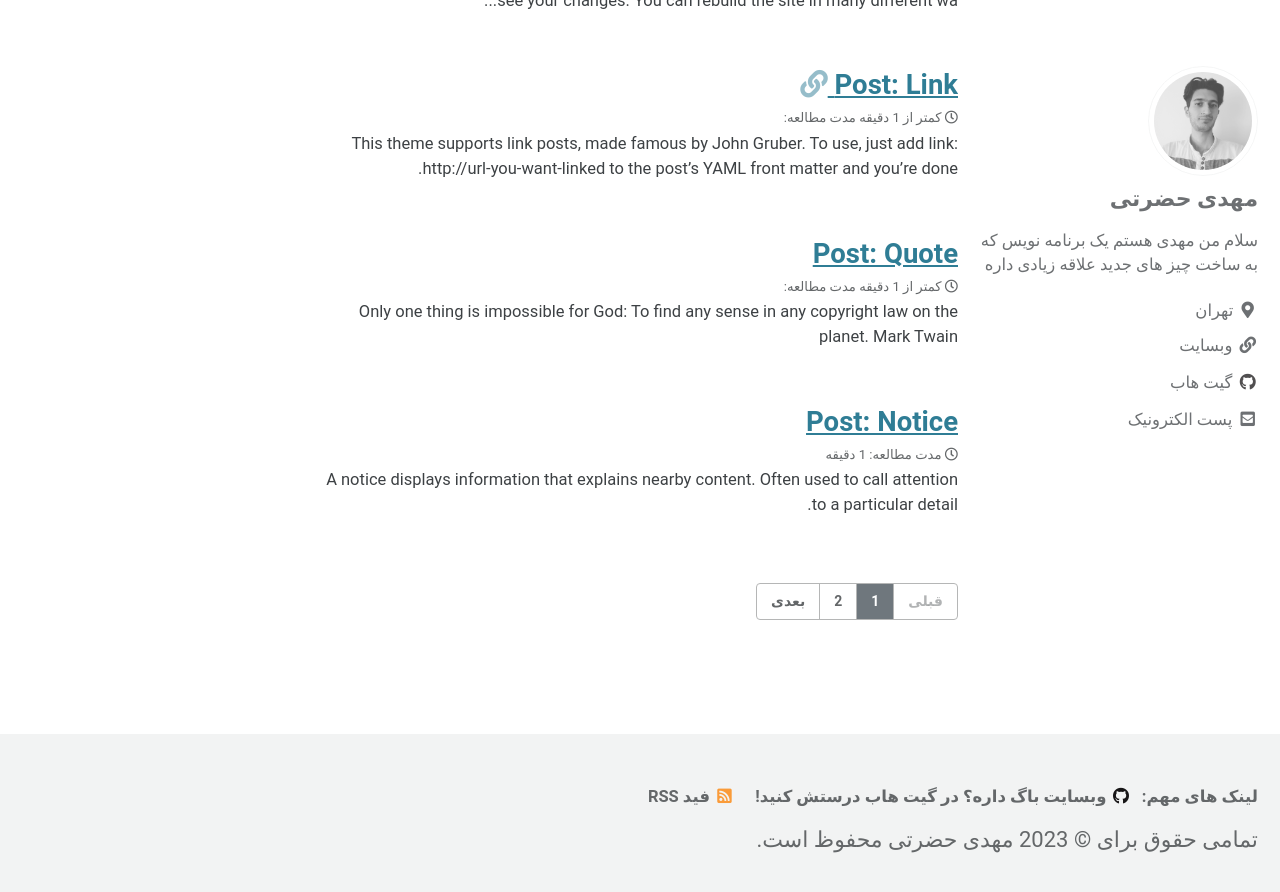
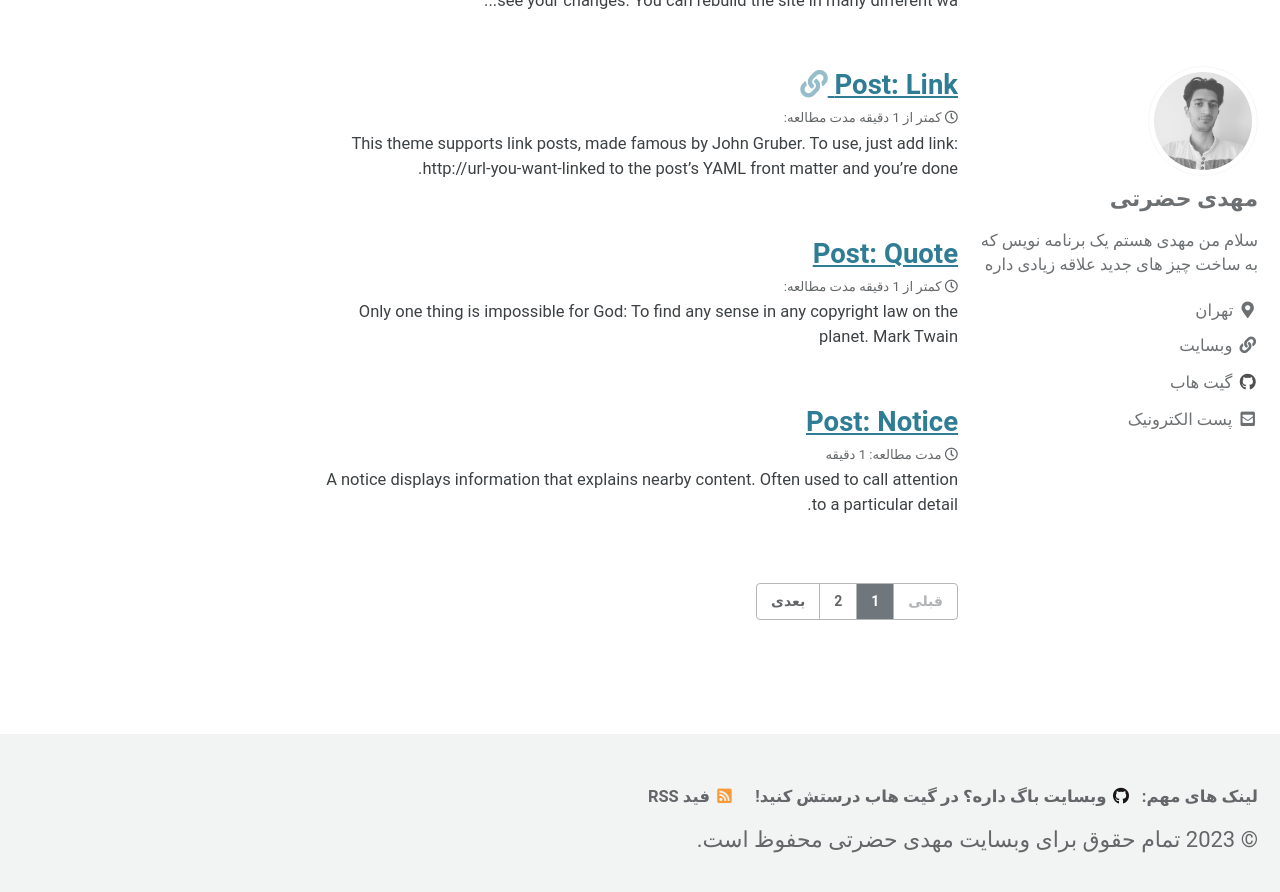
Before and after one commit to Mahdi-Hazrati/mahdihazrati.ir, a Jekyll site: the page built from index.html, in a window 1280 px wide and 900 px high, scrolled down 546 px. Shown: the top 892 px of the window. Built offline with Jekyll 4.4.1, drawn with Linux system fonts in a browser that asks for light colours; cached includes are drawn as plain includes; some web fonts are replaced; the list of posts is cut into pages by our own code; a style sheet for code colours, icons or effects is not loaded.

Commit message:
rewrite footer

```diff
--- a/_includes/footer.html
+++ b/_includes/footer.html
@@ -18,4 +18,4 @@
   </ul>
 </div>
 
-<div class="page__footer-copyright">تمامی حقوق برای &copy; {{ site.time | date: '%Y' }} {{ site.name | default: site.title }} محفوظ است.</div>
+<div class="page__footer-copyright">&copy; {{ site.time | date: '%Y' }} تمام حقوق برای  وبسایت {{ site.name | default: site.title }} محفوظ است. </div>
```
